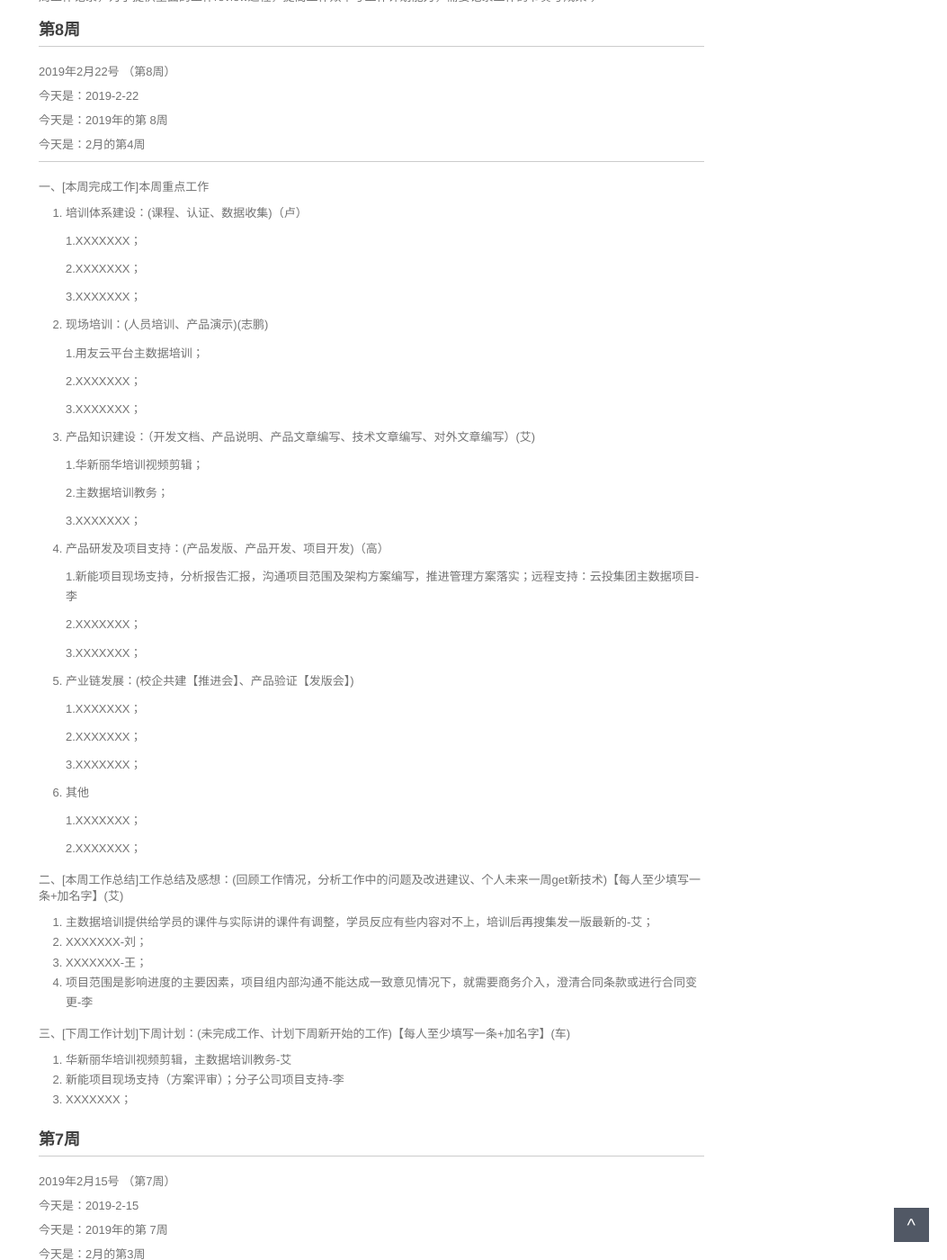
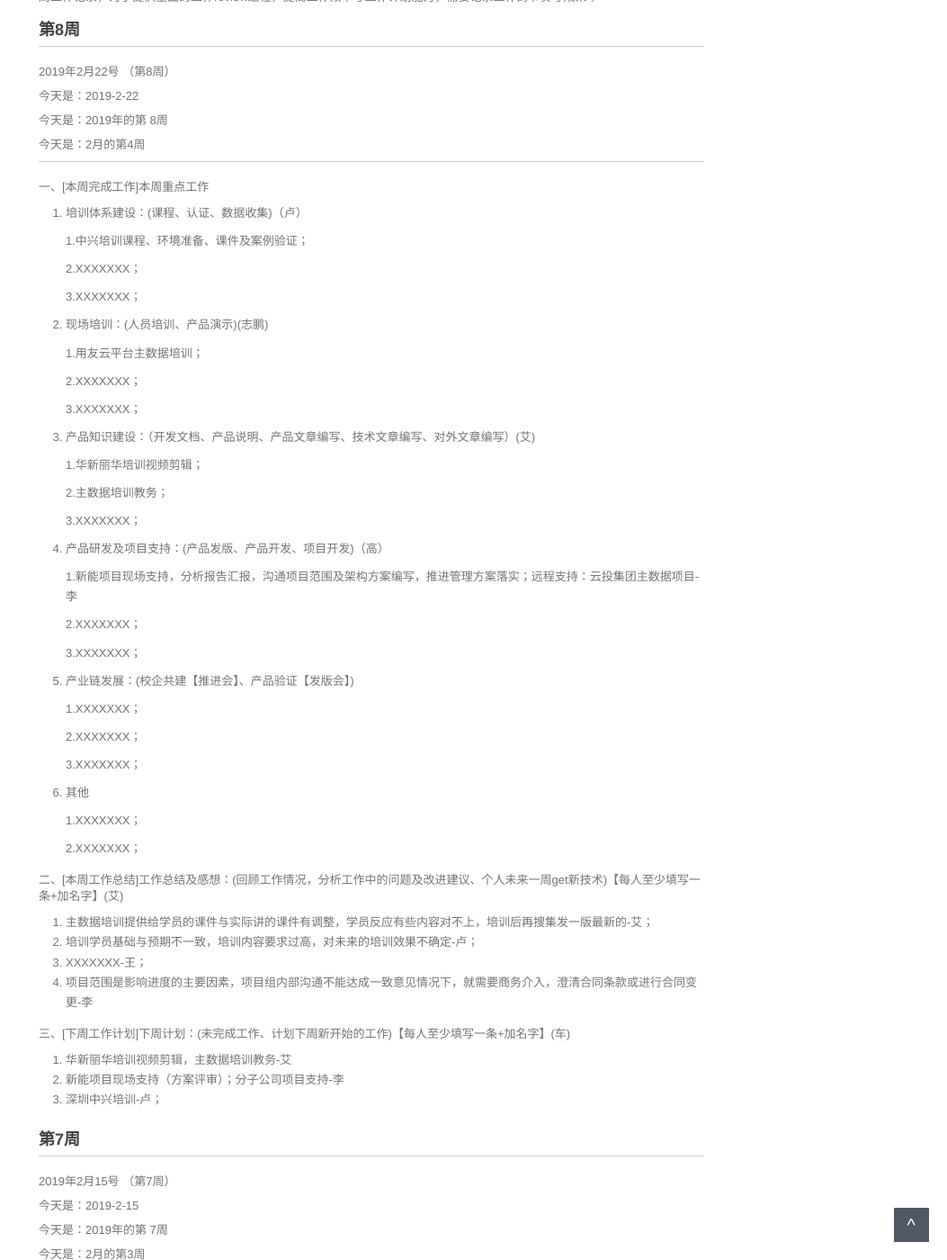
Before and after one commit to walllFlower/blog, a Jekyll site: the page built from _posts/2018-07-17-day_report_cxz.md, in a window 1280 px wide and 1400 px high, scrolled down 310 px. Shown: the whole window at 90% size, without its empty margins (227-1280 px from the left). Built offline with Jekyll 4.4.1, drawn with Linux system fonts in a browser that asks for light colours; comment, search, counter and statistics services are not loaded.

Commit message:
Update 2018-07-17-day_report_cxz.md

```diff
--- a/_posts/2018-07-17-day_report_cxz.md
+++ b/_posts/2018-07-17-day_report_cxz.md
@@ -25,54 +25,54 @@ categories: 技术运营工作周报
 
 1. 培训体系建设：(课程、认证、数据收集)（卢）
 
+    1.中兴培训课程、环境准备、课件及案例验证；
+
+    2.XXXXXXX；
+
+    3.XXXXXXX；
+
+2. 现场培训：(人员培训、产品演示)(志鹏)
+
+    1.用友云平台主数据培训；
+
+    2.XXXXXXX；
+
+    3.XXXXXXX；
+
+3. 产品知识建设：（开发文档、产品说明、产品文章编写、技术文章编写、对外文章编写）(艾)
+
+    1.华新丽华培训视频剪辑；
+
+    2.主数据培训教务；
+
+    3.XXXXXXX；
+
+4. 产品研发及项目支持：(产品发版、产品开发、项目开发)（高）
+
+    1.新能项目现场支持，分析报告汇报，沟通项目范围及架构方案编写，推进管理方案落实；远程支持：云投集团主数据项目-李
+
+    2.XXXXXXX；
+
+    3.XXXXXXX；
+
+5. 产业链发展：(校企共建【推进会】、产品验证【发版会】)
+
     1.XXXXXXX；
 
     2.XXXXXXX；
 
     3.XXXXXXX；
 
-2. 现场培训：(人员培训、产品演示)(志鹏)
-
-    1.用友云平台主数据培训；
-
-    2.XXXXXXX；
-
-    3.XXXXXXX；
-
-3. 产品知识建设：（开发文档、产品说明、产品文章编写、技术文章编写、对外文章编写）(艾)
-
-    1.华新丽华培训视频剪辑；
-
-    2.主数据培训教务；
-
-    3.XXXXXXX；
-
-4. 产品研发及项目支持：(产品发版、产品开发、项目开发)（高）
-
-    1.新能项目现场支持，分析报告汇报，沟通项目范围及架构方案编写，推进管理方案落实；远程支持：云投集团主数据项目-李
-
-    2.XXXXXXX；
-
-    3.XXXXXXX；
-
-5. 产业链发展：(校企共建【推进会】、产品验证【发版会】)
+6. 其他
 
     1.XXXXXXX；
 
     2.XXXXXXX；
 
-    3.XXXXXXX；
-
-6. 其他
-
-    1.XXXXXXX；
-
-    2.XXXXXXX；
-
 二、[本周工作总结]工作总结及感想：(回顾工作情况，分析工作中的问题及改进建议、个人未来一周get新技术)【每人至少填写一条+加名字】(艾)
 
 1. 主数据培训提供给学员的课件与实际讲的课件有调整，学员反应有些内容对不上，培训后再搜集发一版最新的-艾；
-2. XXXXXXX-刘；
+2. 培训学员基础与预期不一致，培训内容要求过高，对未来的培训效果不确定-卢；
 3. XXXXXXX-王；
 4. 项目范围是影响进度的主要因素，项目组内部沟通不能达成一致意见情况下，就需要商务介入，澄清合同条款或进行合同变更-李
 
@@ -80,7 +80,7 @@ categories: 技术运营工作周报
 
 1. 华新丽华培训视频剪辑，主数据培训教务-艾
 2. 新能项目现场支持（方案评审）；分子公司项目支持-李
-3. XXXXXXX；
+3. 深圳中兴培训-卢；
 
 ###  第7周
 
```
